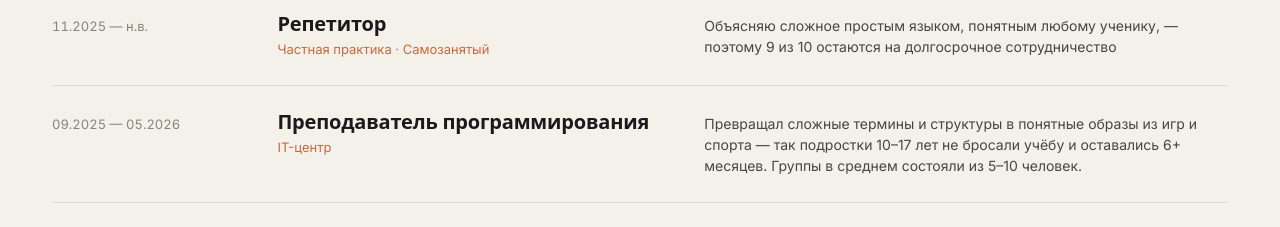
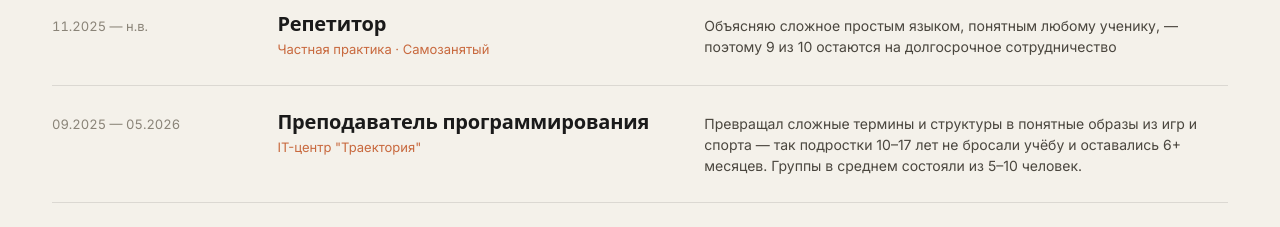
Before and after one commit to WasTeime/portfolio, a React (Vite) app: page / in a window 1280 px wide. Shown: the part 3420-3647 px from the top of the page. Built offline with nearby package versions, Linux system fonts and the light colour scheme; a web font is replaced by a local one.

Commit message:
change portrait and add name it-center

```diff
--- a/src/data/content.js
+++ b/src/data/content.js
@@ -182,7 +182,7 @@ export const experience = [
   {
     period: '09.2025 — 05.2026',
     title: 'Преподаватель программирования',
-    org: 'IT-центр',
+    org: 'IT-центр "Траектория"',
     note: 'Превращал сложные термины и структуры в понятные образы из игр и спорта — так подростки 10–17 лет не бросали учёбу и оставались 6+ месяцев. Группы в среднем состояли из 5–10 человек.',
   },
   {
```
Also changed, not shown: public/portrait.png.
